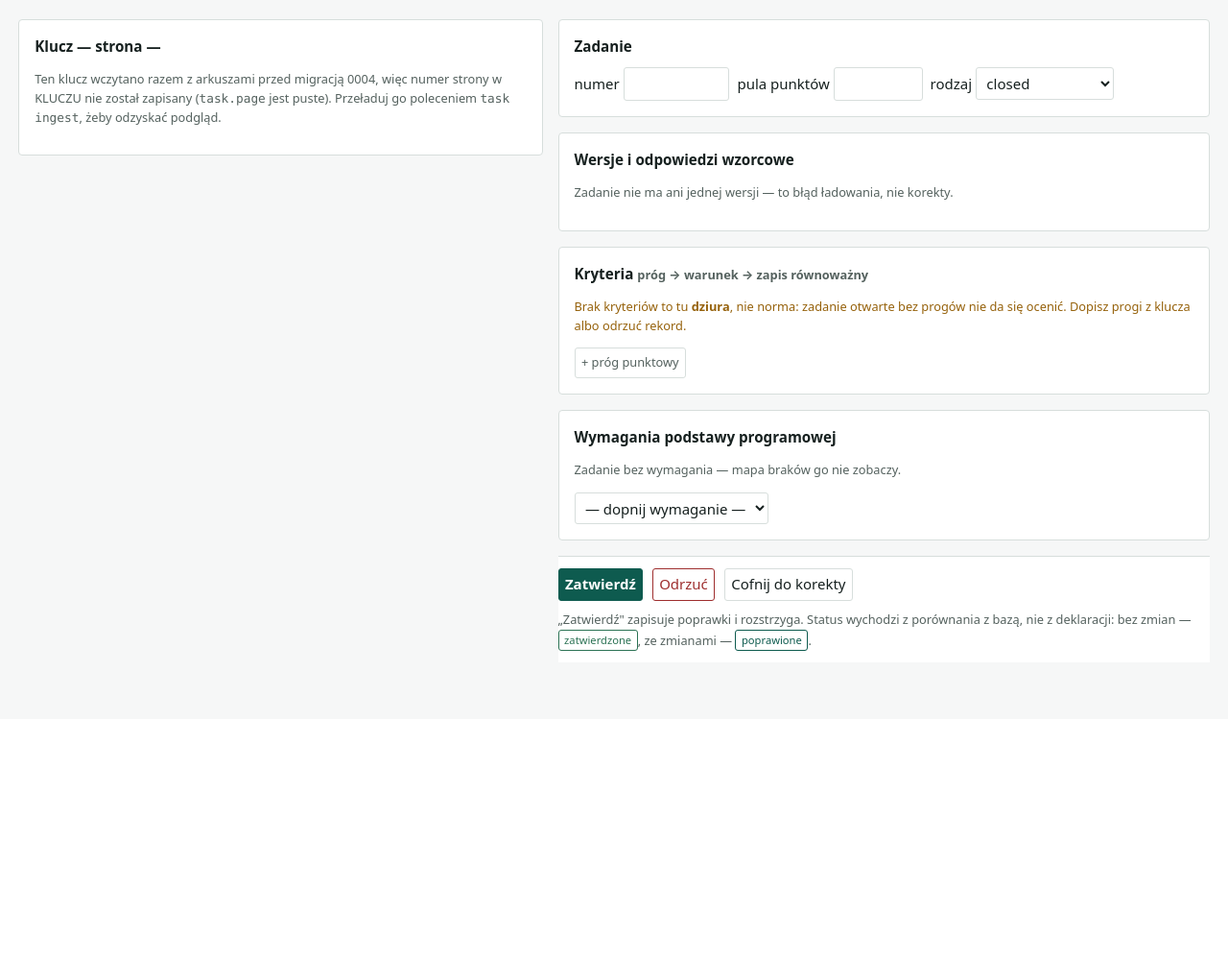
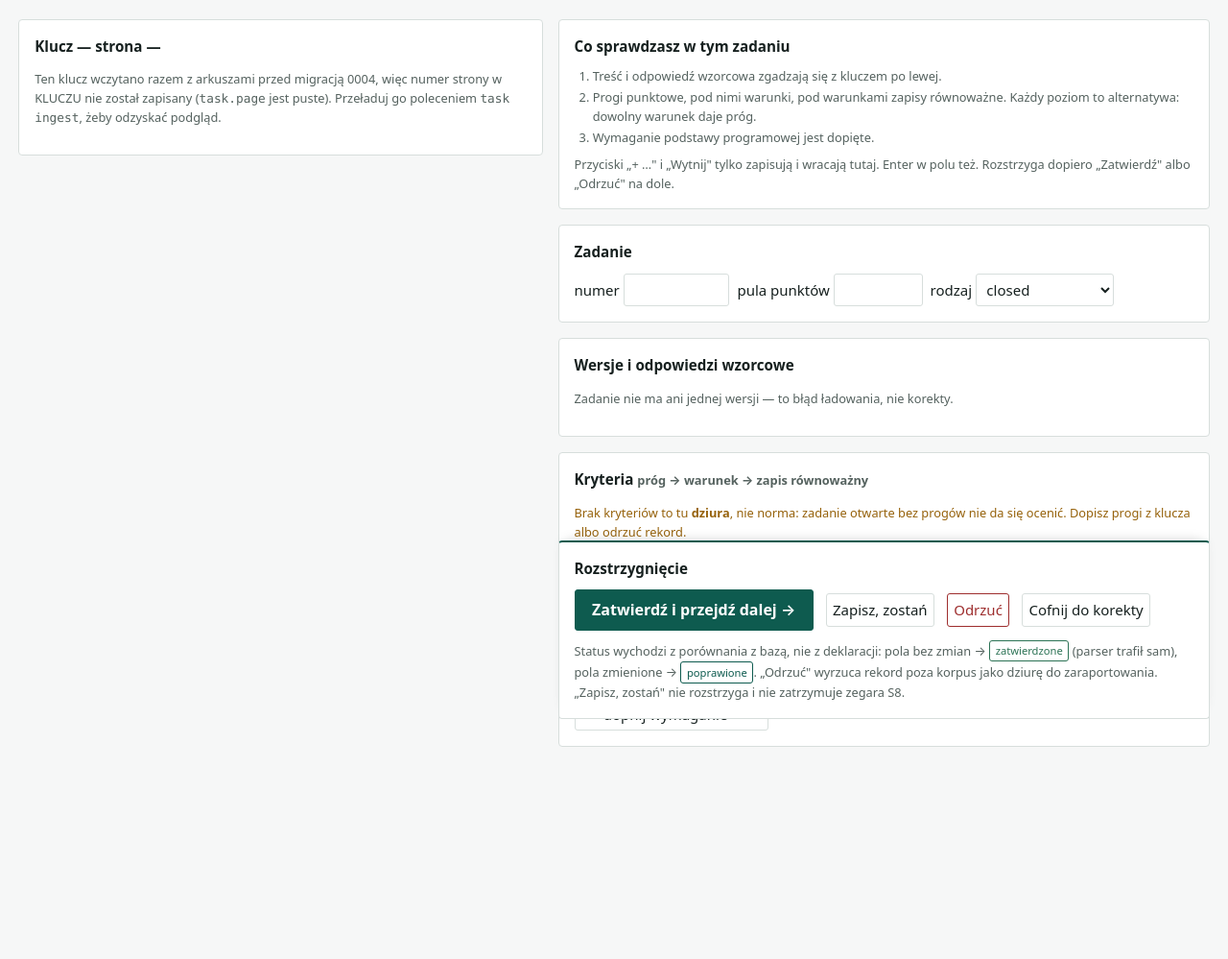
Before and after one commit to MarekGrzeska/phase-alfa, a FastAPI app: page /task/1 in a window 1280 px wide. Shown: the part 51-1050 px from the top of the page at 96% size. Before the commit the page ends 729 px from the top, so only its background shows below. Run offline with FastAPI, Linux system fonts and the light colour scheme; some libraries are stand-ins or nearby versions.

Commit message:
feat(korekta): blok rozstrzygniecia, Enter zapisuje bez decyzji, lista co sprawdzac
Enter w polu tekstowym trafial w pierwszy przycisk formularza (Wytnij albo
+ prog punktowy). Ukryty domyslny przycisk `save` kieruje go w zapis bez
rozstrzygania, ta sama sciezka co `crop`, bez ramki.

Blok Rozstrzygniecie mowi wprost, jaki status wyjdzie z Zatwierdz; kryteria
i wymagania przed wycinkami, bo to one decyduja; zatwierdz opis przemianowane,
zeby nie mylic z zatwierdzeniem zadania; linki poprzednie/nastepne oznaczone
jako przejscie bez zapisu.

Co-Authored-By: Claude Fable 5.1 <noreply@anthropic.com>

```diff
--- a/ingest/correction/app.py
+++ b/ingest/correction/app.py
@@ -303,11 +303,13 @@ async def task_save(request: Request, task_id: int):
                 if db.load_task(cur, task_id) is None:
                     raise HTTPException(404, f"nie ma zadania {task_id}")
                 changes = db.save(cur, task_id, form)
-                if action == "crop":
+                if action in ("crop", "save"):
                     # Ramkę dociąga się na raty: wpisz, obejrzyj wycinek, popraw.
                     # Rozstrzygnięcia tu NIE MA — `db.save` już wyciął plik,
                     # a formularz wraca z tym samym `started_at`, żeby pomiar S8
                     # liczył czas pracy nad zadaniem, a nie od ostatniego cięcia.
+                    # `save` to ta sama droga bez ramki: Enter w polu i „Zapisz,
+                    # zostań" — inaczej Enter trafiał w pierwszy przycisk formularza.
                     target = f"/task/{task_id}?" + urlencode(
                         {"started_at": started_at.isoformat(),
                          # Usunięcia liczą się tak samo jak edycje: skasowany
--- a/ingest/correction/templates/task.html
+++ b/ingest/correction/templates/task.html
@@ -6,8 +6,9 @@
   <span class="tag {{ task.review_status }}">{{ STATUS_LABELS[task.review_status] }}</span>
 {% endblock %}
 {% block actions %}
-  {% if nav.previous %}<a href="/task/{{ nav.previous }}{% if scope_query %}?{{ scope_query }}{% endif %}">← poprzednie</a>{% endif %}
-  {% if nav.next %}<a href="/task/{{ nav.next }}{% if scope_query %}?{{ scope_query }}{% endif %}">następne →</a>{% endif %}
+  {% if nav.previous %}<a href="/task/{{ nav.previous }}{% if scope_query %}?{{ scope_query }}{% endif %}" title="przejście bez zapisu formularza">← poprzednie</a>{% endif %}
+  {% if nav.next %}<a href="/task/{{ nav.next }}{% if scope_query %}?{{ scope_query }}{% endif %}" title="przejście bez zapisu formularza">następne →</a>{% endif %}
+  {% if nav.previous or nav.next %}<span class="small">(bez zapisu)</span>{% endif %}
 {% endblock %}
 
 {% block content %}
@@ -24,9 +25,18 @@
   .del { font-size: .75rem; color: var(--crit); white-space: nowrap; }
   .hints { border-left: 3px solid var(--warn); padding: .4rem .7rem; margin-bottom: .8rem; }
   .hints ul { margin: .3rem 0 0; padding-left: 1.1rem; }
-  .decide { display: flex; gap: .6rem; flex-wrap: wrap; align-items: center;
-            position: sticky; bottom: 0; background: var(--surface);
-            border-top: 1px solid var(--rule); padding: .7rem 0; }
+  .checklist ol { margin: 0; padding-left: 1.2rem; }
+  .checklist li { margin: .15rem 0; }
+  .decide { position: sticky; bottom: 0; margin-bottom: 0;
+            border-top: 2px solid var(--accent); box-shadow: 0 -6px 12px -8px rgba(0,0,0,.25); }
+  .decide .row { gap: .8rem; }
+  .decide .primary { padding: .5rem 1.1rem; font-size: 1rem; }
+  .decide p { margin: .6rem 0 0; }
+  /* Domyślny przycisk formularza: przeglądarka wysyła Enter z pola tekstowego
+     do PIERWSZEGO przycisku w drzewie. Bez tego Enter w „numer" trafiał
+     w „Wytnij" albo „+ próg punktowy". Ukryty poza ekranem, nie display:none —
+     przycisk niewidoczny dla układu część przeglądarek pomija. */
+  .default-submit { position: absolute; left: -9999px; width: 1px; height: 1px; overflow: hidden; }
 </style>
 
 <div class="split">
@@ -81,6 +91,8 @@
   </div>
 
   <form method="post" action="/task/{{ task.id }}">
+    <button type="submit" name="action" value="save" class="default-submit"
+            tabindex="-1" aria-hidden="true">Zapisz</button>
     <input type="hidden" name="started_at" value="{{ started_at }}">
     {% if page %}<input type="hidden" name="page" value="{{ page }}">{% endif %}
     {# Poprawki zapisane wcześniej w tej rundzie (dokładanie wiersza zapisuje
@@ -93,6 +105,25 @@
     {% for name, value in scope.items() if value is not none %}
       <input type="hidden" name="{{ name }}" value="{{ value }}">
     {% endfor %}
+
+    {% set unframed = task.assets|rejectattr('framed')|list %}
+    <div class="card checklist">
+      <h2>Co sprawdzasz w tym zadaniu</h2>
+      <ol class="small">
+        <li>Treść i odpowiedź wzorcowa zgadzają się z kluczem po lewej{% if task.kind == 'closed' %} — w zadaniu zamkniętym to jest cała ocena{% endif %}.</li>
+        {% if task.kind != 'closed' or task.criteria %}
+          <li>Progi punktowe, pod nimi warunki, pod warunkami zapisy równoważne. Każdy poziom to alternatywa: dowolny warunek daje próg.</li>
+        {% endif %}
+        <li>Wymaganie podstawy programowej jest dopięte.</li>
+        {% if task.assets %}
+          <li>Wycinek rysunku obejmuje sam rysunek, nie całą stronę{% if unframed %} — <strong style="color:var(--warn)">tu {{ unframed|length }} jeszcze bez ramki</strong>{% endif %}.</li>
+        {% endif %}
+      </ol>
+      <p class="small" style="margin:.5rem 0 0">
+        Przyciski „+ …" i „Wytnij" tylko zapisują i wracają tutaj. Enter w polu też.
+        Rozstrzyga dopiero „Zatwierdź" albo „Odrzuć" na dole.
+      </p>
+    </div>
 
     <div class="card">
       <h2>Zadanie</h2>
@@ -127,72 +158,6 @@
         <p class="small">Zadanie nie ma ani jednej wersji — to błąd ładowania, nie korekty.</p>
       {% endfor %}
     </div>
-
-    {% if task.assets %}
-    <div class="card">
-      <h2>Wycinki graficzne <span class="small">ramka w punktach PDF, od lewego górnego rogu</span></h2>
-      <p class="small">
-        Strona zeszytu obok ma siatkę: kreska co 50 pt, podpis co 100.
-        Odczytaj rogi rysunku, wpisz je i kliknij „Wytnij" — wycinek pokaże się
-        pod ramką. Poprawianie jest tanie, plik nadpisuje się w miejscu.
-      </p>
-      {% for a in task.assets %}
-        <div class="criterion">
-          <div class="row">
-            <span class="mono small">{{ a.variant }}{% if a.version %}-{{ a.version }}{% endif %} · {{ a.kind }}</span>
-            <label class="small">strona
-              <input name="asset.{{ a.id }}.page" value="{{ a.page }}" size="3">
-              {% if a.paper_pages %}<span class="small">z {{ a.paper_pages }}</span>{% endif %}
-            </label>
-            {% for name in ['x0', 'top', 'x1', 'bottom'] %}
-              <label class="small">{{ name }}
-                <input name="asset.{{ a.id }}.{{ name }}" value="{{ a.box[name] }}" size="6">
-              </label>
-            {% endfor %}
-            <button name="action" value="crop" class="small">Wytnij</button>
-            {% if not a.framed %}<span class="tag pending">ramka: cała strona</span>{% endif %}
-          </div>
-          <div class="split" style="margin-top:.5rem">
-            <div>
-              <p class="small" style="margin:0 0 .2rem">zeszyt zadań, strona {{ a.page }}</p>
-              {% if a.paper_path %}
-                <img src="/asset/{{ a.id }}/page.png?n={{ a.page }}" style="width:100%"
-                     alt="strona {{ a.page }} zeszytu zadań z siatką współrzędnych">
-              {% else %}
-                <p class="small">Brak zeszytu w bazie — przeładuj klucz poleceniem
-                  <span class="mono">task ingest -- --with-papers</span>.</p>
-              {% endif %}
-            </div>
-            <div>
-              <p class="small" style="margin:0 0 .2rem">wycinek <span class="mono">{{ a.path }}</span></p>
-              {% if a.cropped %}
-                <img src="/asset/{{ a.id }}.png" style="max-width:100%"
-                     alt="wycinek zasobu {{ a.id }}">
-              {% else %}
-                <p class="small">Jeszcze nie wycięty.</p>
-              {% endif %}
-            </div>
-          </div>
-          {# Alt-text (G2.5.2, pomiar S7). Test jakości jest jeden: czy z opisu
-             da się rozwiązać zadanie bez patrzenia na rysunek. #}
-          <div style="margin-top:.6rem">
-            <div class="row">
-              <span class="small">opis rysunku (alt-text)</span>
-              <span class="tag {{ 'approved' if a.description_status == 'approved'
-                                  else ('corrected' if a.description_status == 'corrected'
-                                        else 'pending') }}">{{ a.description_status }}</span>
-              <label class="small">
-                <input type="checkbox" name="asset.{{ a.id }}.approve_description" value="1">
-                zatwierdź opis
-              </label>
-            </div>
-            <textarea name="asset.{{ a.id }}.description" rows="3"
-                      placeholder="opis pozwalający rozwiązać zadanie bez oglądania rysunku — propozycję modelu dorzuca `task describe`">{{ a.description or '' }}</textarea>
-          </div>
-        </div>
-      {% endfor %}
-    </div>
-    {% endif %}
 
     <div class="card">
       <h2>Kryteria <span class="small">próg → warunek → zapis równoważny</span></h2>
@@ -298,18 +263,98 @@
       </div>
     </div>
 
-    <div class="decide">
-      <button name="action" value="approve" class="primary">Zatwierdź</button>
-      <button name="action" value="reject" class="danger">Odrzuć</button>
-      {% if task.review_status != 'pending' %}
-        <button name="action" value="reopen">Cofnij do korekty</button>
-      {% endif %}
-      <span class="small">
-        „Zatwierdź" zapisuje poprawki i rozstrzyga. Status wychodzi z porównania
-        z bazą, nie z deklaracji: bez zmian —
-        <span class="tag approved">zatwierdzone</span>, ze zmianami —
-        <span class="tag corrected">poprawione</span>.
-      </span>
+    {% if task.assets %}
+    <div class="card">
+      <h2>Wycinki graficzne <span class="small">ramka w punktach PDF, od lewego górnego rogu</span></h2>
+      <p class="small">
+        Strona zeszytu obok ma siatkę: kreska co 50 pt, podpis co 100.
+        Odczytaj rogi rysunku, wpisz je i kliknij „Wytnij" — wycinek pokaże się
+        pod ramką. Poprawianie jest tanie, plik nadpisuje się w miejscu.
+      </p>
+      {% for a in task.assets %}
+        <div class="criterion">
+          <div class="row">
+            <span class="mono small">{{ a.variant }}{% if a.version %}-{{ a.version }}{% endif %} · {{ a.kind }}</span>
+            <label class="small">strona
+              <input name="asset.{{ a.id }}.page" value="{{ a.page }}" size="3">
+              {% if a.paper_pages %}<span class="small">z {{ a.paper_pages }}</span>{% endif %}
+            </label>
+            {% for name in ['x0', 'top', 'x1', 'bottom'] %}
+              <label class="small">{{ name }}
+                <input name="asset.{{ a.id }}.{{ name }}" value="{{ a.box[name] }}" size="6">
+              </label>
+            {% endfor %}
+            <button name="action" value="crop" class="small">Wytnij</button>
+            {% if not a.framed %}<span class="tag pending">ramka: cała strona</span>{% endif %}
+          </div>
+          <div class="split" style="margin-top:.5rem">
+            <div>
+              <p class="small" style="margin:0 0 .2rem">zeszyt zadań, strona {{ a.page }}</p>
+              {% if a.paper_path %}
+                <img src="/asset/{{ a.id }}/page.png?n={{ a.page }}" style="width:100%"
+                     alt="strona {{ a.page }} zeszytu zadań z siatką współrzędnych">
+              {% else %}
+                <p class="small">Brak zeszytu w bazie — przeładuj klucz poleceniem
+                  <span class="mono">task ingest -- --with-papers</span>.</p>
+              {% endif %}
+            </div>
+            <div>
+              <p class="small" style="margin:0 0 .2rem">wycinek <span class="mono">{{ a.path }}</span></p>
+              {% if a.cropped %}
+                <img src="/asset/{{ a.id }}.png" style="max-width:100%"
+                     alt="wycinek zasobu {{ a.id }}">
+              {% else %}
+                <p class="small">Jeszcze nie wycięty.</p>
+              {% endif %}
+            </div>
+          </div>
+          {# Alt-text (G2.5.2, pomiar S7). Test jakości jest jeden: czy z opisu
+             da się rozwiązać zadanie bez patrzenia na rysunek. #}
+          <div style="margin-top:.6rem">
+            <div class="row">
+              <span class="small">opis rysunku (alt-text)</span>
+              <span class="tag {{ 'approved' if a.description_status == 'approved'
+                                  else ('corrected' if a.description_status == 'corrected'
+                                        else 'pending') }}">{{ a.description_status }}</span>
+              <label class="small">
+                <input type="checkbox" name="asset.{{ a.id }}.approve_description" value="1">
+                opis sprawdzony, zgodny z rysunkiem
+              </label>
+            </div>
+            <textarea name="asset.{{ a.id }}.description" rows="3"
+                      placeholder="opis pozwalający rozwiązać zadanie bez oglądania rysunku — propozycję modelu dorzuca `task describe`">{{ a.description or '' }}</textarea>
+            <p class="small" style="margin:.2rem 0 0">
+              To osobna decyzja od rozstrzygnięcia zadania (pomiar S7). Opis może
+              zostać do sprawdzenia później; zadanie zatwierdzasz niezależnie.
+            </p>
+          </div>
+        </div>
+      {% endfor %}
+    </div>
+    {% endif %}
+
+    <div class="card decide">
+      <h2>Rozstrzygnięcie</h2>
+      <div class="row">
+        <button name="action" value="approve" class="primary">Zatwierdź i przejdź dalej →</button>
+        <button name="action" value="save">Zapisz, zostań</button>
+        <button name="action" value="reject" class="danger">Odrzuć</button>
+        {% if task.review_status != 'pending' %}
+          <button name="action" value="reopen">Cofnij do korekty</button>
+        {% endif %}
+      </div>
+      <p class="small">
+        {% if edited_before %}
+          W tej rundzie były już poprawki, więc „Zatwierdź" zapisze zadanie jako
+          <span class="tag corrected">poprawione</span>.
+        {% else %}
+          Status wychodzi z porównania z bazą, nie z deklaracji: pola bez zmian →
+          <span class="tag approved">zatwierdzone</span> (parser trafił sam),
+          pola zmienione → <span class="tag corrected">poprawione</span>.
+        {% endif %}
+        „Odrzuć" wyrzuca rekord poza korpus jako dziurę do zaraportowania.
+        „Zapisz, zostań" nie rozstrzyga i nie zatrzymuje zegara S8.
+      </p>
     </div>
   </form>
 </div>
```
Also changed, not shown: ingest/tests/test_correction_app.py (+20 -0 lines).
